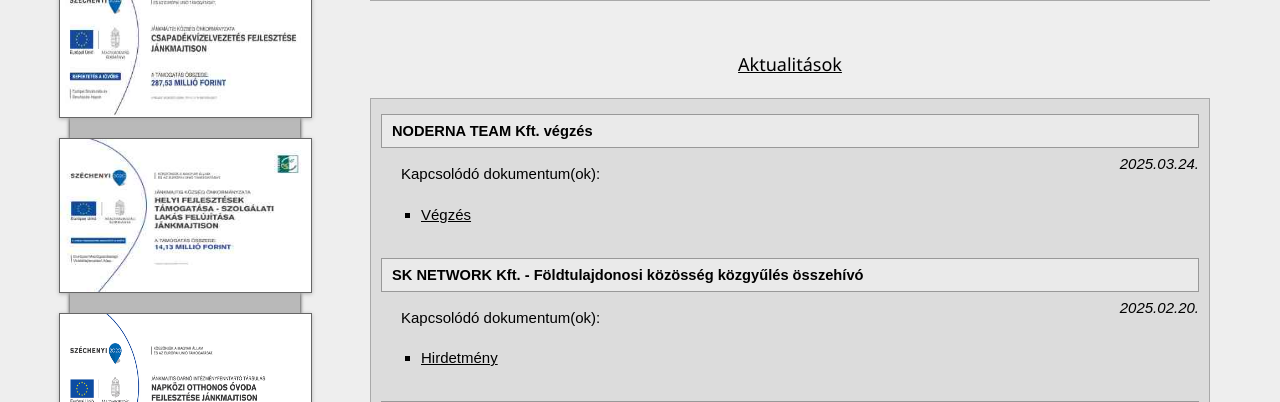
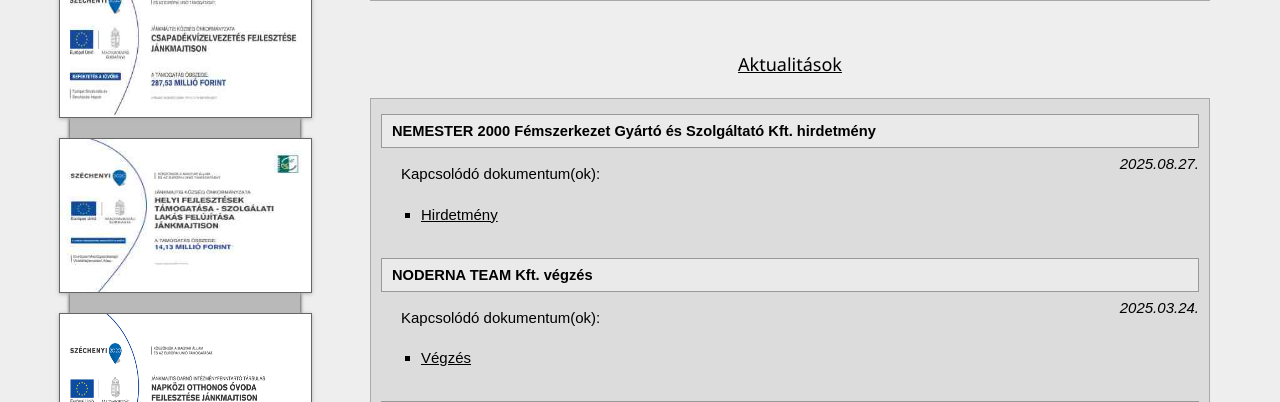
Before and after one commit to vekonypeter/jankmajtis_web, a PHP site: page / in a window 1280 px wide. Shown: the part 997-1399 px from the top of the page. Run offline with PHP 8.4, Linux system fonts and the light colour scheme; some libraries are stand-ins or nearby versions.

Commit message:
NEMESTER 2000 hirdetmény

```diff
--- a/index.php
+++ b/index.php
@@ -200,6 +200,17 @@ include('header.php');
         </div>
 
         <div class="contentContainer">
+
+            <div class="new">
+                <div class="newTitle">NEMESTER 2000 Fémszerkezet Gyártó és Szolgáltató Kft. hirdetmény</div>
+                <i class="newDate">2025.08.27.</i>
+                <p>Kapcsolódó dokumentum(ok):</p>
+                <ul class="documentList">
+                    <li>
+                        <a href="news/250827/nemester_2000_hirdetmeny.pdf" target="_blank">Hirdetmény</a>
+                    </li>
+                </ul>
+            </div>
 
              <div class="new">
                 <div class="newTitle">NODERNA TEAM Kft. végzés</div>
```
